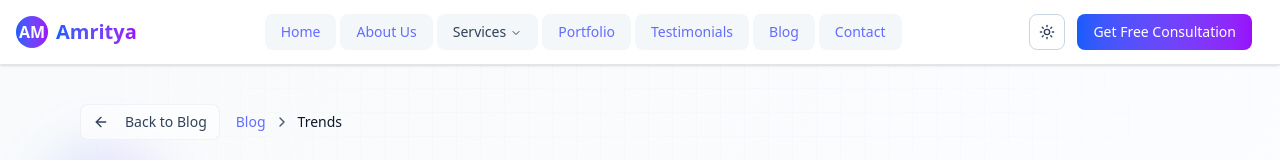
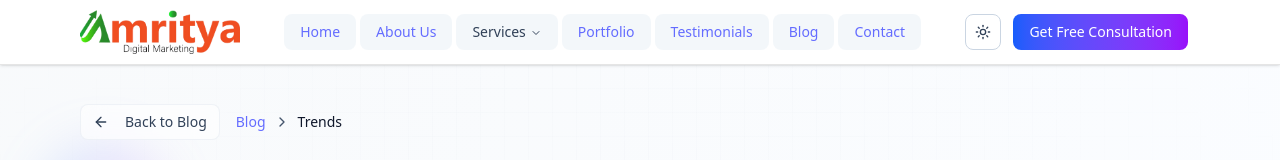
Before and after one commit to ashishpaudel123/AmritPaudel, a React (Vite) app: page /blog/1 in a window 1280 px wide. Shown: the top 160 px of the page. Built offline with nearby package versions, Linux system fonts and the light colour scheme.

Commit message:
feat: replace text logo with image logo in header and footer components

```diff
--- a/src/components/footer.tsx
+++ b/src/components/footer.tsx
@@ -1,6 +1,6 @@
 import { services } from "@/lib/utils";
 import { Mail, Phone, MapPin, ArrowUp } from "lucide-react";
-
+import logo from "@/assets/logo.png";
 export function Footer() {
   const currentYear = new Date().getFullYear();
 
@@ -37,12 +37,13 @@ export function Footer() {
               <div>
                 {/* Logo */}
                 <div className="flex items-center space-x-3 mb-4">
-                  <div className="w-10 h-10 bg-gradient-to-r from-blue-600 to-purple-600 rounded-full flex items-center justify-center font-bold text-lg">
-                    AM
-                  </div>
-                  <span className="text-2xl font-bold bg-gradient-to-r from-blue-400 to-purple-400 bg-clip-text text-transparent">
-                    Amritya
-                  </span>
+                  <a href="/" className="flex items-center space-x-2">
+                    <img
+                      className="w-40 h-auto"
+                      src={logo}
+                      alt="Amritya Logo"
+                    />
+                  </a>
                 </div>
               </div>
 
--- a/src/components/header.tsx
+++ b/src/components/header.tsx
@@ -18,7 +18,7 @@ import {
 } from "./ui/dropdown-menu";
 import { ModeToggle } from "./mode-toggle";
 import { useContactModal } from "../hooks/use-contact-modal";
-
+import logo from "@/assets/logo.png";
 export function Header() {
   const { openModal } = useContactModal();
   const [isMobileMenuOpen, setIsMobileMenuOpen] = useState(false);
@@ -63,17 +63,12 @@ export function Header() {
 
   return (
     <header className="fixed top-0 left-0 right-0 z-[100] w-full border-b bg-background/95 backdrop-blur supports-[backdrop-filter]:bg-background/60 shadow-sm">
-      <div className="max-w-full mx-auto px-4">
+      <div className="container mx-auto px-4 ">
         <div className="flex h-16 items-center">
           {/* Left - Logo */}
           <div className="flex items-center flex-shrink-0 min-w-0">
             <a href="/" className="flex items-center space-x-2">
-              <div className="flex h-8 w-8 items-center justify-center rounded-full bg-gradient-to-r from-blue-600 to-purple-600 text-primary-foreground font-bold">
-                AM
-              </div>
-              <span className="font-bold text-xl bg-gradient-to-r from-blue-600 to-purple-600 bg-clip-text text-transparent whitespace-nowrap">
-                Amritya
-              </span>
+              <img className="w-40 h-auto" src={logo} alt="Amritya Logo" />
             </a>
           </div>
 
```
